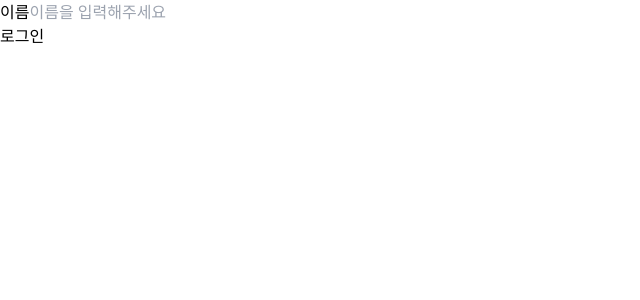
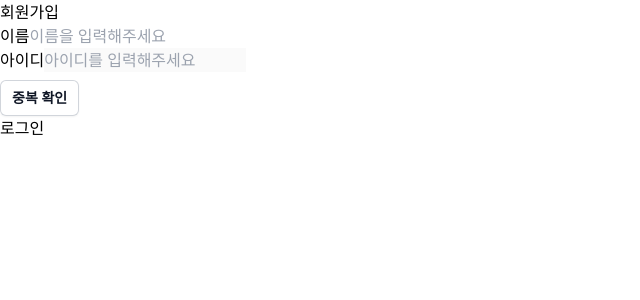
Before and after one commit to kangtae/insta_front, a Next.js app: page /signin_hook_form in a window 1280 px wide. Shown: the top 300 px of the page, without its empty margins (0-640 px from the left). Built offline with nearby package versions, Linux system fonts and the light colour scheme.

Commit message:
아이디 중복화인 패키지로 변경

```diff
--- a/src/app/signin_hook_form/page.tsx
+++ b/src/app/signin_hook_form/page.tsx
@@ -1,22 +1,26 @@
 "use client"
 import { useForm } from "react-hook-form";
 import CommonInputHooknp from "@/components/CommonInputHook";
-import {SIGNGUP_STATUS} from "@/app/signin/constants";
+import CommonModal from "@/components/CommonModal";
+import React, {useState} from "react";
+import CommonButton from "@/components/CommonButton";
 
 function SignInHookForm(){
+	const [isModalOpen, setIsModalOpen] =useState<boolean>(false)
+
 	const onSubmit = (data) => {
 		console.log("data", data)
 	};
 	const {
 		register,
 		handleSubmit,
+		setValue,
 		formState: { isSubmitting, isSubmitted, errors }
 	} = useForm({
 		mode: "onSubmit",
 		defaultValues: {
 			userName: "",
 		},
-
 	});
 
 	const validateName = (value) => {
@@ -34,9 +38,29 @@ function SignInHookForm(){
 		return true;
 	};
 
+	const validateId = (value) => {
+		if (!value) {
+			return '이 필드는 필수입니다.';
+		}
+		return true;
+	};
+
+	const toggleModal = (value : boolean) => {
+		console.log("333")
+		setIsModalOpen(value)
+		if(value){
+		}
+	}
+
 	return (
-		<form onSubmit={handleSubmit(onSubmit)}>
-			{
+		<div>
+			{isModalOpen && <CommonModal
+				toggleModal={toggleModal}
+				setValue={setValue}
+			/>}
+			<h1>회원가입</h1>
+			<div className="w-[300px] mx-auto">
+				<form onSubmit={handleSubmit(onSubmit)}>
 					<CommonInputHooknp
 						register={register}
 						title={"이름"}
@@ -47,11 +71,29 @@ function SignInHookForm(){
 						isSubmitted={isSubmitted}
 						errors={errors}
 					/>
-			}
-			<button type="submit" disabled={isSubmitting}>
-				로그인
-			</button>
-		</form>
+					<div>
+						<CommonInputHooknp
+							register={register}
+							title={"아이디"}
+							id={"userId"}
+							type={"text"}
+							disabled={true}
+							placeholder={"아이디를 입력해주세요"}
+							validation={validateId}
+							isSubmitted={isSubmitted}
+							errors={errors}
+						/>
+						<CommonButton
+							toggleModal={toggleModal}
+						/>
+					</div>
+
+					<button type="submit" disabled={isSubmitting}>
+						로그인
+					</button>
+				</form>
+			</div>
+		</div>
 	);
 }
 
--- a/src/components/CommonButton.tsx
+++ b/src/components/CommonButton.tsx
@@ -2,7 +2,7 @@
 import React from "react";
 
 interface Props {
-	onClick: (e: boolean) => void;
+	onClick: (value: boolean) => void;
 }
 
 
--- a/src/components/CommonInputHook.tsx
+++ b/src/components/CommonInputHook.tsx
@@ -11,7 +11,7 @@
 
 
 export default function CommonInputHook(props) {
-	const {id, title, type, placeholder, validation, isSubmitted, errors, register} = props;
+	const {id, title, type, placeholder, validation, isSubmitted, errors, register, disabled} = props;
 	return <div>
 		<label htmlFor={id}>{title}</label>
 		<input
@@ -24,6 +24,7 @@ export default function CommonInputHook(props) {
 			{...register(id, {
 				validate: validation
 			})}
+			disabled={disabled || false}
 		/>
 		{errors[id] && <small role="alert">{errors[id].message}</small>}
 	</div>;
--- a/src/components/CommonModal.tsx
+++ b/src/components/CommonModal.tsx
@@ -5,10 +5,11 @@ import {useState} from "react";
 import {getMemberCheck} from "@/app/signin/lib/api";
 
 
-export default function CommonModal({customStyle, toggleModal, inputHandleChange}: {
+export default function CommonModal({customStyle, toggleModal, setValue}: {
 	customStyle: string;
 	toggleModal: (value: boolean) => void;
 	inputHandleChange: (key: string, value: string) => void;
+	setValue
 }) {
 	const [id, setId] = useState<string>(""); // id 상태를 문자열로 설정
 	const [isMemberCheck, setIsMemberCheck] = useState<boolean>(false);
@@ -33,7 +34,7 @@ export default function CommonModal({customStyle, toggleModal, inputHandleChange
 
 	const closeModal = () => {
 		toggleModal(false)
-		inputHandleChange("userId", id);
+		setValue("userId", id);
 	}
 
 	const renderDescription = () => {
```
